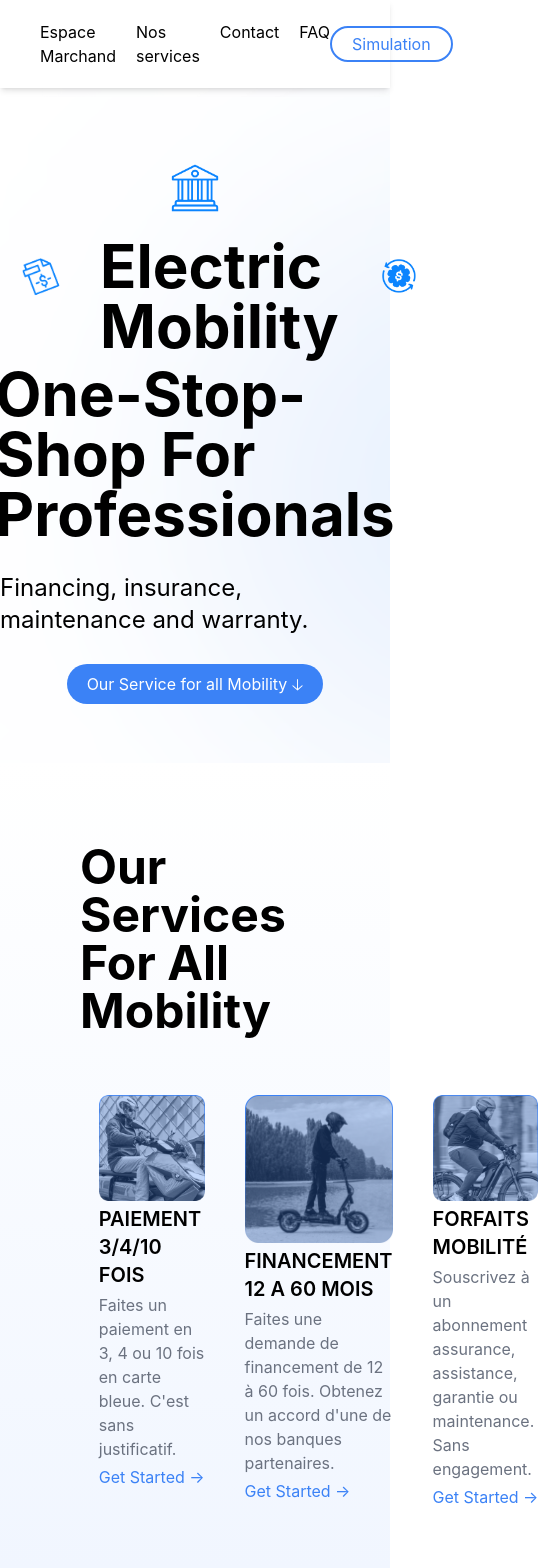
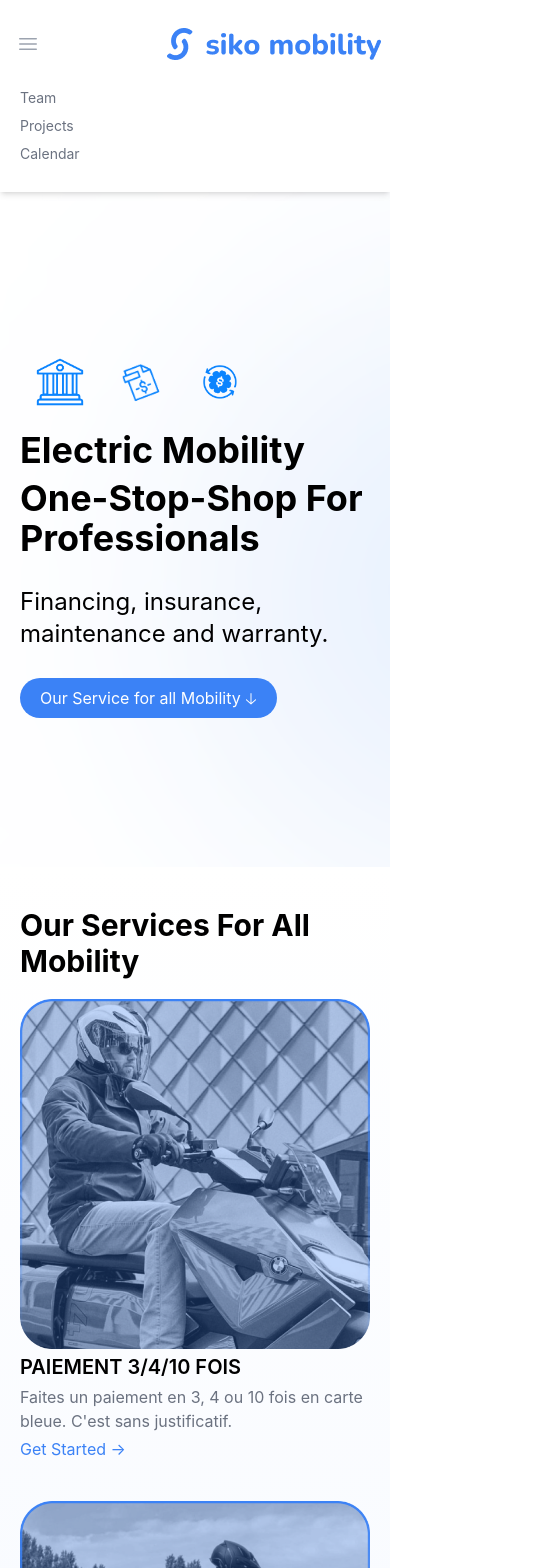
Before and after one commit to lohit101/siko-mobility-react, a React (Create React App) app: page / in a window 390 px wide. Shown: the top 1568 px of the page, 538 px wide, since content can reach past the window. Built offline with nearby package versions, Linux system fonts and the light colour scheme.

Commit message:
16-01-2024 - Added responsiveness

```diff
--- a/src/App.tsx
+++ b/src/App.tsx
@@ -12,7 +12,7 @@ import Footer from './components/Footer';
 
 function App() {
   return (
-    <div className="min-h-screen">
+    <div className="min-h-screen w-screen">
       <Navbar />
       <Header />
       <Services image='' heading='' subheading='' />
--- a/src/components/BannerSmall/index.tsx
+++ b/src/components/BannerSmall/index.tsx
@@ -3,15 +3,15 @@ import React from "react";
 const Banner: React.FC = () => {
     return (
         <div className="w-full flex items-center justify-center">
-            <div className="bg-blue-500 w-4/5 flex flex-row items-center justify-center py-10 my-20 px-20 gap-3 rounded-3xl bg-[url('./bannerSmallImage.png')] bg-no-repeat bg-cover">
-                <div className="w-[70%] flex flex-col gap-5 my-3">
-                    <h2 className="text-5xl font-bold text-white">Simulate Your Monthly Payment</h2>
+            <div className="bg-blue-500 w-full mx-5 sm:mx-0 sm:w-4/5 flex flex-row items-center justify-center py-10 my-20 px-10 sm:px-20 gap-3 rounded-3xl bg-[url('./bannerSmallImage.png')] bg-no-repeat bg-cover">
+                <div className="w-full sm:w-[70%] flex flex-col gap-5 my-3">
+                    <h2 className="text-3xl sm:text-5xl font-bold text-white">Simulate Your Monthly Payment</h2>
                     <p className="text-base font-regular text-white">Siko Mobility offers to simulate your monthly payment based on your contribution and the duration of your credit.</p>
                     <div className="flex flex-row gap-5">
                         <a href="#" className="bg-white text-blue-500 py-2 px-5 rounded-full">Simulate Now</a>
                     </div>
                 </div>
-                <div className="h-full w-[30%] my-3"></div>
+                <div className="h-full w-0 sm:w-[30%] my-3"></div>
             </div>
         </div>
     )
--- a/src/components/Header/index.tsx
+++ b/src/components/Header/index.tsx
@@ -5,14 +5,18 @@ import Image3 from './image 3.png';
 
 const Header: React.FC = () => {
     return (
-        <div className="flex flex-col items-center justify-center gap-2 min-h-[80vh] bg-[url('./Section.png')] bg-cover bg-no-repeat">
-            <img src={Image1} className='w-20 h-20' />
+        <div className="flex flex-col items-start sm:items-center justify-center px-5 gap-2 min-h-[80vh] bg-[url('./Section.png')] bg-cover bg-no-repeat">
+            <div className="flex flex-row">
+                <img src={Image1} className='w-20 h-20' />
+                <img src={Image2} className='block sm:hidden w-20 h-20' />
+                <img src={Image3} className='block sm:hidden w-20 h-20' />
+            </div>
             <div className="flex flex-row gap-5">
-                <img src={Image2} className='w-20 h-20' />
-                <h2 className="text-6xl font-bold">Electric Mobility</h2>
-                <img src={Image3} className='w-20 h-20' />
+                <img src={Image2} className='hidden sm:block w-20 h-20' />
+                <h2 className="text-4xl sm:text-6xl font-bold">Electric Mobility</h2>
+                <img src={Image3} className='hidden sm:block w-20 h-20' />
             </div>
-            <h2 className="text-6xl font-bold">One-Stop-Shop For Professionals</h2>
+            <h2 className="text-4xl sm:text-6xl font-bold">One-Stop-Shop For Professionals</h2>
             <p className="text-2xl my-5">Financing, insurance, maintenance and warranty.</p>
             <button className="bg-blue-500 text-white py-2 px-5 rounded-full">Our Service for all Mobility &#129123;</button>
         </div>
--- a/src/components/Navbar/index.tsx
+++ b/src/components/Navbar/index.tsx
@@ -3,22 +3,69 @@ import Logo from './logo.png';
 
 const Navbar: React.FC = () => {
     return (
-        <div className="bg-white w-full flex flex-row items-center justify-between py-5 px-10 sticky top-0 z-10 shadow-md">
-            <div className="navLeft">
-                <img src={Logo} alt="Siko Mobility" />
+        // <div className="bg-white w-full flex flex-row items-center justify-between py-5 px-10 sticky top-0 z-10 shadow-md">
+        //     <div className="navLeft">
+        //         <img src={Logo} alt="Siko Mobility" />
+        //     </div>
+        //     <div className="navMiddle">
+        //         <ul className='flex flex-row gap-5'>
+        //             <li>Espace Marchand</li>
+        //             <li>Nos services</li>
+        //             <li>Contact</li>
+        //             <li>FAQ</li>
+        //         </ul>
+        //     </div>
+        //     <div className="navRight">
+        //         <button className='text-blue-500 border-2 border-blue-500 rounded-full py-1 px-5 transition-all hover:bg-blue-500 hover:text-white'>Simulation</button>
+        //     </div>
+        // </div>
+
+        <nav className="bg-white shadow-md py-3">
+            <div className="mx-auto max-w-7xl px-2 sm:px-6 lg:px-8">
+                <div className="relative flex h-16 items-center justify-between">
+                <div className="absolute inset-y-0 left-0 flex items-center sm:hidden">
+                    <button type="button" className="relative inline-flex items-center justify-center rounded-md p-2 text-gray-400 hover:bg-gray-700 hover:text-white focus:outline-none focus:ring-2 focus:ring-inset focus:ring-white" aria-controls="mobile-menu" aria-expanded="false">
+                    <span className="absolute -inset-0.5"></span>
+                    <span className="sr-only">Open main menu</span>
+                    <svg className="block h-6 w-6" fill="none" viewBox="0 0 24 24" stroke-width="1.5" stroke="currentColor" aria-hidden="true">
+                        <path stroke-linecap="round" stroke-linejoin="round" d="M3.75 6.75h16.5M3.75 12h16.5m-16.5 5.25h16.5" />
+                    </svg>
+                    <svg className="hidden h-6 w-6" fill="none" viewBox="0 0 24 24" stroke-width="1.5" stroke="currentColor" aria-hidden="true">
+                        <path stroke-linecap="round" stroke-linejoin="round" d="M6 18L18 6M6 6l12 12" />
+                    </svg>
+                    </button>
+                </div>
+                <div className="hidden sm:flex flex-shrink-0 items-center">
+                    <img className="h-8 w-auto" src={Logo} alt="Your Company" />
+                </div>
+                <div className="flex flex-1 items-center justify-center sm:items-stretch sm:justify-center">
+                    <div className="hidden sm:ml-6 sm:block">
+                        <div className="flex space-x-4">
+                            <a href="#" className="text-gray-500 hover:text-blue-500 rounded-md px-3 py-2 text-sm font-medium transition-all">Team</a>
+                            <a href="#" className="text-gray-500 hover:text-blue-500 rounded-md px-3 py-2 text-sm font-medium transition-all">Projects</a>
+                            <a href="#" className="text-gray-500 hover:text-blue-500 rounded-md px-3 py-2 text-sm font-medium transition-all">Calendar</a>
+                        </div>
+                    </div>
+                </div>
+                <div className="flex sm:hidden flex-shrink-0 items-center">
+                    <img className="h-8 w-auto" src={Logo} alt="Your Company" />
+                </div>
+                <div className="absolute inset-y-0 right-0 hidden sm:flex items-center pr-2 sm:static sm:inset-auto sm:ml-6 sm:pr-0">
+                    <div className="relative ml-3">
+                        <button className='text-blue-500 border-2 border-blue-500 rounded-full py-1 px-5 transition-all hover:bg-blue-500 hover:text-white'>Simulation</button>
+                    </div>
+                </div>
+                </div>
             </div>
-            <div className="navMiddle">
-                <ul className='flex flex-row gap-5'>
-                    <li>Espace Marchand</li>
-                    <li>Nos services</li>
-                    <li>Contact</li>
-                    <li>FAQ</li>
-                </ul>
+
+            <div className="sm:hidden" id="mobile-menu">
+                <div className="px-2 pb-3 pt-2">
+                <a href="#" className="text-gray-500 hover:bg-blue-500 hover:text-white block rounded-md px-3 py-1 text-sm">Team</a>
+                <a href="#" className="text-gray-500 hover:bg-blue-500 hover:text-white block rounded-md px-3 py-1 text-sm">Projects</a>
+                <a href="#" className="text-gray-500 hover:bg-blue-500 hover:text-white block rounded-md px-3 py-1 text-sm">Calendar</a>
+                </div>
             </div>
-            <div className="navRight">
-                <button className='text-blue-500 border-2 border-blue-500 rounded-full py-1 px-5 transition-all hover:bg-blue-500 hover:text-white'>Simulation</button>
-            </div>
-        </div>
+            </nav>
     )
 }
 
--- a/src/components/Services/Service/index.tsx
+++ b/src/components/Services/Service/index.tsx
@@ -8,7 +8,7 @@ interface Props {
 
 const Service: React.FC<Props> = ({heading, subheading, image}) => {
     return (
-        <div className="w-full flex flex-col m-5 gap-1">
+        <div className="w-full flex flex-col mx-0 my-5 sm:m-5 gap-1">
             <img src={image} className="w-full rounded-lg"></img>
             <p className="font-semibold text-xl">{heading}</p>
             <p className="text-gray-500">{subheading}</p>
--- a/src/components/Services/index.tsx
+++ b/src/components/Services/index.tsx
@@ -13,9 +13,9 @@ interface Props {
 
 const Services: React.FC<Props> = ({heading, subheading, image}) => {
     return (
-        <div className="flex flex-col items-center justify-center py-10 px-10 bg-gradient-to-b from-white to-[#F1F6FF]">
-            <p className="m-10 text-5xl font-bold">Our Services For All Mobility</p>
-            <div className="flex flex-row w-9/12">
+        <div className="flex flex-col items-center justify-center py-10 px-5 sm:px-10 bg-gradient-to-b from-white to-[#F1F6FF]">
+            <p className="m-0 sm:m-10 text-3xl sm:text-5xl font-bold">Our Services For All Mobility</p>
+            <div className="flex flex-col sm:flex-row w-full sm:w-9/12">
                 <Service image={ServiceImage1} heading="PAIEMENT 3/4/10 FOIS" subheading="Faites un paiement en 3, 4 ou 10 fois en carte bleue. C'est sans justificatif." />
                 <Service image={ServiceImage2} heading="FINANCEMENT 12 A 60 MOIS" subheading="Faites une demande de financement de 12 à 60 fois. Obtenez un accord d'une de nos banques partenaires." />
                 <Service image={ServiceImage3} heading="FORFAITS MOBILITÉ" subheading="Souscrivez à un abonnement assurance, assistance, garantie ou maintenance. Sans engagement." />
--- a/src/components/Testimonials/index.tsx
+++ b/src/components/Testimonials/index.tsx
@@ -10,9 +10,9 @@ interface Props {
 
 const Testimonials: React.FC<Props> = ({heading, subheading, date, name}) => {
     return (
-        <div className="flex flex-col items-center justify-center py-5 px-10 bg-[url('./Section.png')] bg-cover bg-no-repeat bg-center">
-            <p className="m-5 my-10 text-5xl font-bold max-w-[50%] text-center">Ils nous ont fait confiance À votre tour !</p>
-            <div className="grid grid-cols-3 gap-5 w-9/12">
+        <div className="flex flex-col items-center justify-center py-5 px-5 sm:px-10 bg-[url('./Section.png')] bg-cover bg-no-repeat bg-center">
+            <p className="m-5 my-10 text-3xl sm:text-5xl font-bold w-full text-start sm:text-center sm:w-1/2">Ils nous ont fait confiance À votre tour !</p>
+            <div className="grid grid-cols-1 sm:grid-cols-3 gap-5 w-full sm:w-9/12">
                 <Testimonial heading="Recommandation sincére" subheading="Tres bonne expérience, tres accueillant et a I'écoute. Je recommande pour les solutions de financement 😁😁" date="2023-09-19" name="Kevin" />
                 <Testimonial heading="Prestation excellente" subheading="Top , Je recommande Siko Mobility pour leur professionnalisme . Tristan D’Halluin et au top trés a ’écoute du client. 👌" date="2023-09-11" name="Quentin Berthe" />
                 <Testimonial heading="Recommandation sincére" subheading="Tres bonne expérience, tres accueillant et a I'écoute. Je recommande pour les solutions de financement 😁😁" date="2023-09-19" name="Kevin" />
```
Also changed, not shown: src/components/Banner/index.tsx (+6 -6 lines), src/components/Benefits/index.tsx (+2 -2 lines), src/components/Footer/index.tsx (+4 -21 lines).
